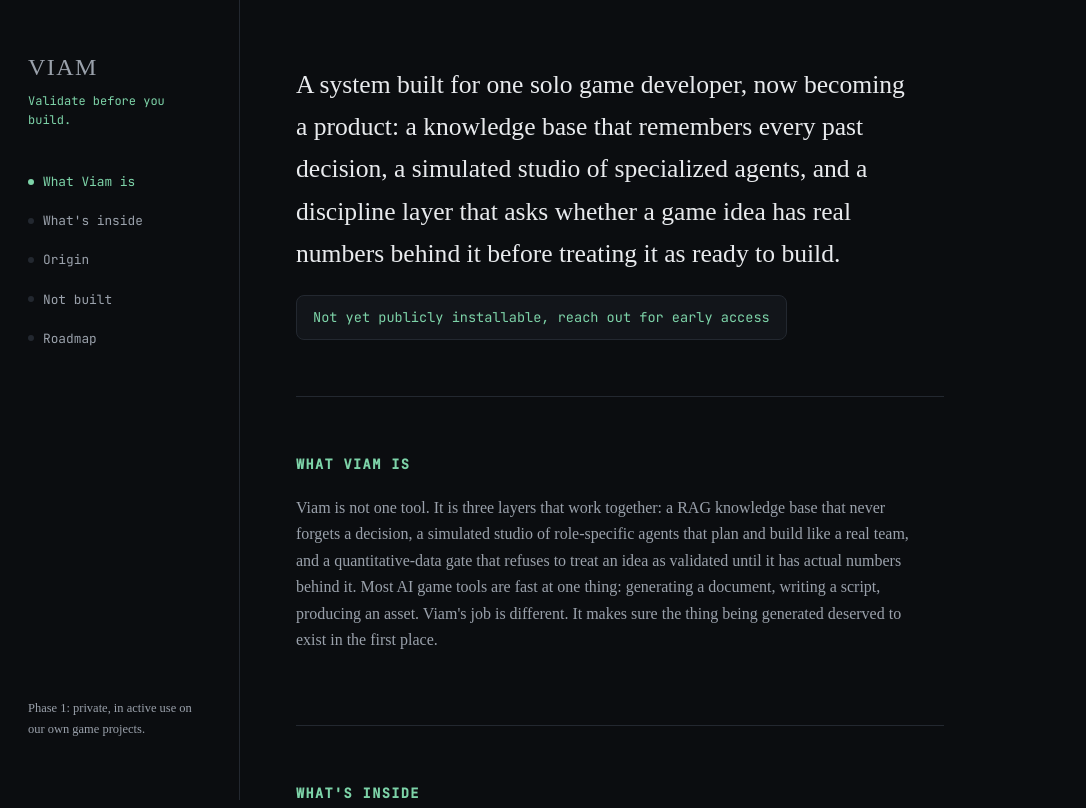
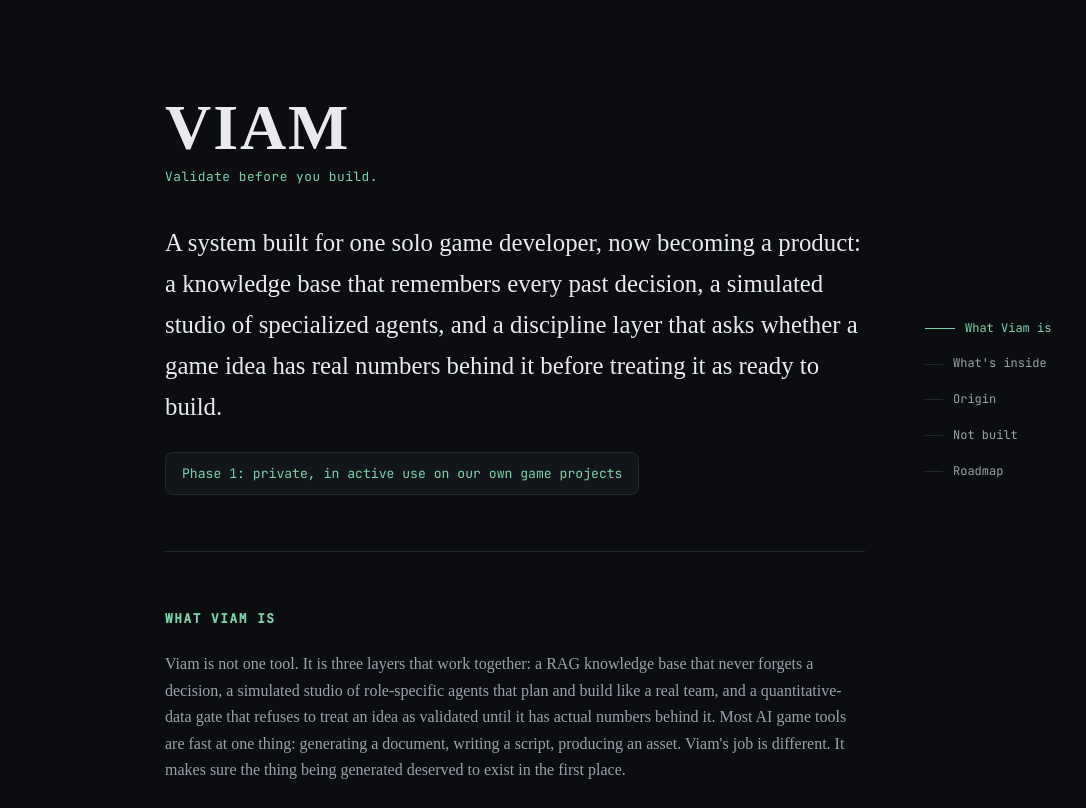
Before and after one commit to ogtknscn/viam-site, a plain HTML site: page index.html in a window 1280 px wide. Shown: the top 808 px of the page, without its empty margins (0-1086 px from the left). Drawn offline with Linux system fonts and the light colour scheme.

Commit message:
redesign: right-rail floating TOC + scroll-progress line
Replaced the cramped 240px left sidebar with an editorial layout: large
VIAM wordmark and lede at the top of a wide left content column, and a
slim floating table-of-contents rail on the right that tracks scroll
position (line grows and turns accent on the current section). Added a
thin scroll-progress line at the top. Rail collapses to a horizontal
top bar under 920px.

Co-Authored-By: Claude Sonnet 5 <noreply@anthropic.com>

```diff
--- a/index.html
+++ b/index.html
@@ -19,7 +19,8 @@
     --font-headline: "Times New Roman", Times, serif;
     --font-body: "Times New Roman", Times, serif;
     --mono: "JetBrains Mono", "SF Mono", Consolas, monospace;
-    --sidebar-w: 240px;
+    --rail-w: 190px;
+    --content-w: 720px;
   }
   * { box-sizing: border-box; }
   html { scroll-behavior: smooth; }
@@ -33,88 +34,80 @@
   h1, h2, h3 { font-family: var(--font-headline); }
   p { color: var(--fg-dim); }
 
-  .shell {
-    display: grid;
-    grid-template-columns: var(--sidebar-w) 1fr;
-    min-height: 100vh;
+  /* thin scroll-progress line at the very top */
+  #progress {
+    position: fixed; top: 0; left: 0; height: 2px; width: 0;
+    background: var(--accent); z-index: 50;
   }
 
-  .sidebar {
+  .page {
+    max-width: calc(var(--content-w) + var(--rail-w) + 120px);
+    margin: 0 auto;
+    padding: 0 40px;
+    display: grid;
+    grid-template-columns: minmax(0, var(--content-w)) var(--rail-w);
+    gap: 60px;
+    align-items: start;
+  }
+
+  main { min-width: 0; padding: 96px 0 40px; }
+
+  /* right rail floating table of contents */
+  .rail {
     position: sticky;
     top: 0;
     height: 100vh;
-    padding: 48px 28px;
-    border-right: 1px solid var(--border);
     display: flex;
-    flex-direction: column;
-    justify-content: space-between;
+    align-items: center;
   }
-  .sidebar .brand {
-    font-size: 1.5rem;
-    letter-spacing: 0.06em;
-    text-transform: uppercase;
-    margin: 0 0 4px;
+  .rail nav { display: flex; flex-direction: column; gap: 16px; width: 100%; }
+  .rail .step {
+    display: flex; align-items: center; gap: 10px;
+    font-family: var(--mono); font-size: 0.75rem; color: var(--fg-dim);
+    transition: color 0.2s;
   }
-  .sidebar .tagline {
-    font-family: var(--mono);
-    font-size: 0.75rem;
-    color: var(--accent);
-    margin: 0 0 40px;
+  .rail .line {
+    width: 18px; height: 1px; background: var(--border);
+    flex-shrink: 0; transition: width 0.2s, background 0.2s;
   }
-  .sidebar nav { display: flex; flex-direction: column; gap: 18px; }
-  .sidebar .step {
-    display: flex; align-items: center; gap: 9px;
-    font-family: var(--mono); font-size: 0.8rem; color: var(--fg-dim);
-  }
-  .sidebar .dot { width: 6px; height: 6px; border-radius: 50%; background: var(--border); flex-shrink: 0; }
-  .sidebar .step.current { color: var(--accent); }
-  .sidebar .step.current .dot { background: var(--accent); }
-  .sidebar a { color: inherit; text-decoration: none; }
-  .sidebar a:hover { color: var(--fg); }
-  .sidebar .status-note { font-size: 0.78rem; color: var(--fg-dim); }
-
-  main { min-width: 0; padding: 64px 56px 40px; max-width: 760px; }
+  .rail .step.current { color: var(--accent); }
+  .rail .step.current .line { width: 30px; background: var(--accent); }
+  .rail a { color: inherit; text-decoration: none; }
+  .rail a:hover { color: var(--fg); }
 
   header.hero { padding-bottom: 56px; border-bottom: 1px solid var(--border); }
-  .hero .lede { font-size: 1.6rem; margin: 0 0 20px; color: var(--fg); max-width: 620px; }
+  .hero .brand {
+    font-size: 4rem; letter-spacing: 0.03em; text-transform: uppercase;
+    margin: 0 0 6px; line-height: 1;
+  }
+  .hero .tagline {
+    font-family: var(--mono); font-size: 0.8rem; color: var(--accent);
+    letter-spacing: 0.04em; margin: 0 0 36px;
+  }
+  .hero .lede { font-size: 1.55rem; margin: 0 0 24px; color: var(--fg); }
   .install {
-    display: inline-flex;
-    align-items: center;
-    gap: 12px;
-    background: var(--bg-alt);
-    border: 1px solid var(--border);
-    border-radius: 8px;
-    padding: 10px 16px;
-    font-family: var(--mono);
-    font-size: 0.85rem;
-    color: var(--accent);
+    display: inline-flex; align-items: center; gap: 12px;
+    background: var(--bg-alt); border: 1px solid var(--border);
+    border-radius: 8px; padding: 10px 16px;
+    font-family: var(--mono); font-size: 0.82rem; color: var(--accent);
   }
 
   section { padding: 56px 0; border-bottom: 1px solid var(--border); }
   section:last-of-type { border-bottom: none; }
   h2 {
-    font-size: 0.85rem;
-    text-transform: uppercase;
-    letter-spacing: 0.1em;
-    color: var(--accent);
-    font-family: var(--mono);
-    margin: 0 0 20px;
+    font-size: 0.8rem; text-transform: uppercase; letter-spacing: 0.12em;
+    color: var(--accent); font-family: var(--mono); margin: 0 0 22px;
   }
-  section > p { max-width: 620px; }
 
   .bento {
-    display: grid;
-    grid-template-columns: repeat(3, 1fr);
-    gap: 14px;
-    grid-auto-flow: dense;
+    display: grid; grid-template-columns: repeat(3, 1fr);
+    gap: 14px; grid-auto-flow: dense;
   }
   .card {
-    background: var(--bg-alt);
-    border: 1px solid var(--border);
-    border-radius: 8px;
-    padding: 22px 24px;
+    background: var(--bg-alt); border: 1px solid var(--border);
+    border-radius: 8px; padding: 22px 24px;
   }
-  .card h3 { margin: 0 0 10px; font-size: 1.1rem; color: var(--fg); }
+  .card h3 { margin: 0 0 10px; font-size: 1.15rem; color: var(--fg); }
   .card p { margin: 0; }
   .card code { font-family: var(--mono); color: var(--accent); font-size: 0.9em; }
   .bento .card:nth-child(1) { grid-column: span 2; }
@@ -125,13 +118,10 @@
 
   .origin-list { display: grid; grid-template-columns: repeat(2, 1fr); gap: 14px; margin: 24px 0; }
 
-  .roadmap-item { display: flex; gap: 16px; margin-bottom: 24px; max-width: 620px; }
+  .roadmap-item { display: flex; gap: 16px; margin-bottom: 24px; }
   .roadmap-num {
-    flex-shrink: 0;
-    width: 30px; height: 30px;
-    border-radius: 50%;
-    background: var(--bg-alt);
-    border: 1px solid var(--border);
+    flex-shrink: 0; width: 30px; height: 30px; border-radius: 50%;
+    background: var(--bg-alt); border: 1px solid var(--border);
     display: flex; align-items: center; justify-content: center;
     font-family: var(--mono); color: var(--accent); font-size: 0.85rem;
   }
@@ -139,22 +129,23 @@
   .roadmap-item h3 { margin: 2px 0 6px; font-size: 1rem; }
   .roadmap-item p { margin: 0; }
 
-  .not-built li { color: var(--fg-dim); margin-bottom: 12px; max-width: 620px; }
+  .not-built li { color: var(--fg-dim); margin-bottom: 12px; }
   .not-built li strong { color: var(--fg); }
 
   footer { padding: 40px 0; color: var(--fg-dim); font-size: 0.85rem; }
 
-  @media (max-width: 860px) {
-    .shell { grid-template-columns: 1fr; }
-    .sidebar {
-      position: sticky; top: 0; height: auto;
-      flex-direction: row; align-items: center; justify-content: space-between;
-      padding: 14px 20px; border-right: none; border-bottom: 1px solid var(--border);
-      background: var(--bg);
+  @media (max-width: 920px) {
+    .page { grid-template-columns: 1fr; gap: 0; padding: 0 24px; }
+    main { padding: 56px 0 40px; }
+    .rail {
+      position: sticky; top: 0; height: auto; order: -1;
+      background: var(--bg); z-index: 40;
+      padding: 12px 0; border-bottom: 1px solid var(--border);
+      margin: 0 -24px; align-items: stretch;
     }
-    .sidebar nav { flex-direction: row; gap: 16px; overflow-x: auto; }
-    .sidebar .status-note, .sidebar .tagline { display: none; }
-    main { padding: 40px 24px; }
+    .rail nav { flex-direction: row; gap: 18px; overflow-x: auto; padding: 0 24px; }
+    .rail .line { display: none; }
+    .hero .brand { font-size: 3rem; }
     .bento { grid-template-columns: 1fr; }
     .bento .card:nth-child(n) { grid-column: span 1; grid-row: span 1; }
     .origin-list { grid-template-columns: 1fr; }
@@ -163,24 +154,13 @@
 </head>
 <body>
 
-<div class="shell">
-  <aside class="sidebar">
-    <div>
-      <p class="brand">Viam</p>
-      <p class="tagline">Validate before you build.</p>
-      <nav id="position-nav">
-        <span class="step" data-target="what-is"><span class="dot"></span><a href="#what-is">What Viam is</a></span>
-        <span class="step" data-target="whats-inside"><span class="dot"></span><a href="#whats-inside">What's inside</a></span>
-        <span class="step" data-target="origin"><span class="dot"></span><a href="#origin">Origin</a></span>
-        <span class="step" data-target="not-built"><span class="dot"></span><a href="#not-built">Not built</a></span>
-        <span class="step" data-target="roadmap"><span class="dot"></span><a href="#roadmap">Roadmap</a></span>
-      </nav>
-    </div>
-    <p class="status-note">Phase 1: private, in active use on our own game projects.</p>
-  </aside>
+<div id="progress"></div>
 
+<div class="page">
   <main>
     <header class="hero" id="hero">
+      <h1 class="brand">Viam</h1>
+      <p class="tagline">Validate before you build.</p>
       <p class="lede">
         A system built for one solo game developer, now becoming a product:
         a knowledge base that remembers every past decision, a simulated
@@ -189,7 +169,7 @@
         as ready to build.
       </p>
       <div class="install">
-        <span>Not yet publicly installable, reach out for early access</span>
+        <span>Phase 1: private, in active use on our own game projects</span>
       </div>
     </header>
 
@@ -395,10 +375,20 @@
       Powered by Claude.
     </footer>
   </main>
+
+  <aside class="rail">
+    <nav id="rail-nav">
+      <span class="step" data-target="what-is"><span class="line"></span><a href="#what-is">What Viam is</a></span>
+      <span class="step" data-target="whats-inside"><span class="line"></span><a href="#whats-inside">What's inside</a></span>
+      <span class="step" data-target="origin"><span class="line"></span><a href="#origin">Origin</a></span>
+      <span class="step" data-target="not-built"><span class="line"></span><a href="#not-built">Not built</a></span>
+      <span class="step" data-target="roadmap"><span class="line"></span><a href="#roadmap">Roadmap</a></span>
+    </nav>
+  </aside>
 </div>
 
 <script>
-  const steps = document.querySelectorAll('#position-nav .step');
+  const steps = document.querySelectorAll('#rail-nav .step');
   const sections = Array.from(steps).map(s => document.getElementById(s.dataset.target));
   const observer = new IntersectionObserver((entries) => {
     entries.forEach(entry => {
@@ -411,6 +401,13 @@
     });
   }, { rootMargin: '-40% 0px -55% 0px' });
   sections.forEach(s => s && observer.observe(s));
+
+  const progress = document.getElementById('progress');
+  window.addEventListener('scroll', () => {
+    const h = document.documentElement;
+    const scrolled = h.scrollTop / (h.scrollHeight - h.clientHeight);
+    progress.style.width = (scrolled * 100) + '%';
+  }, { passive: true });
 </script>
 </body>
 </html>
```
